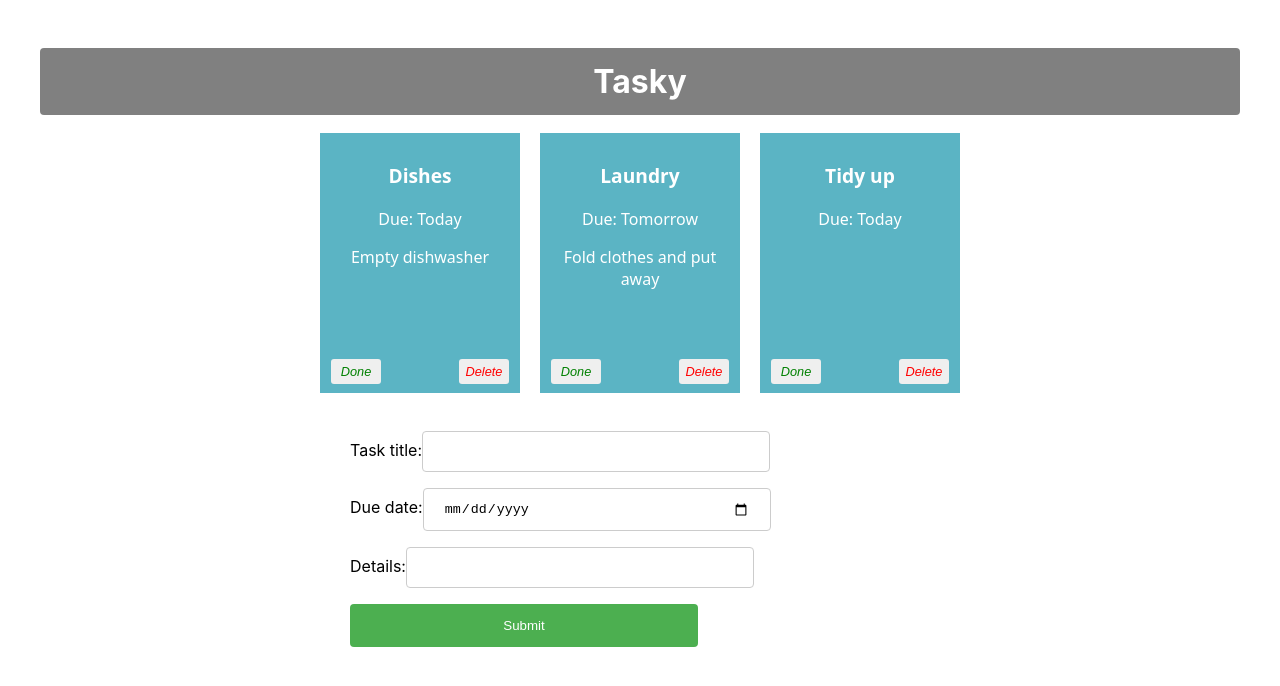
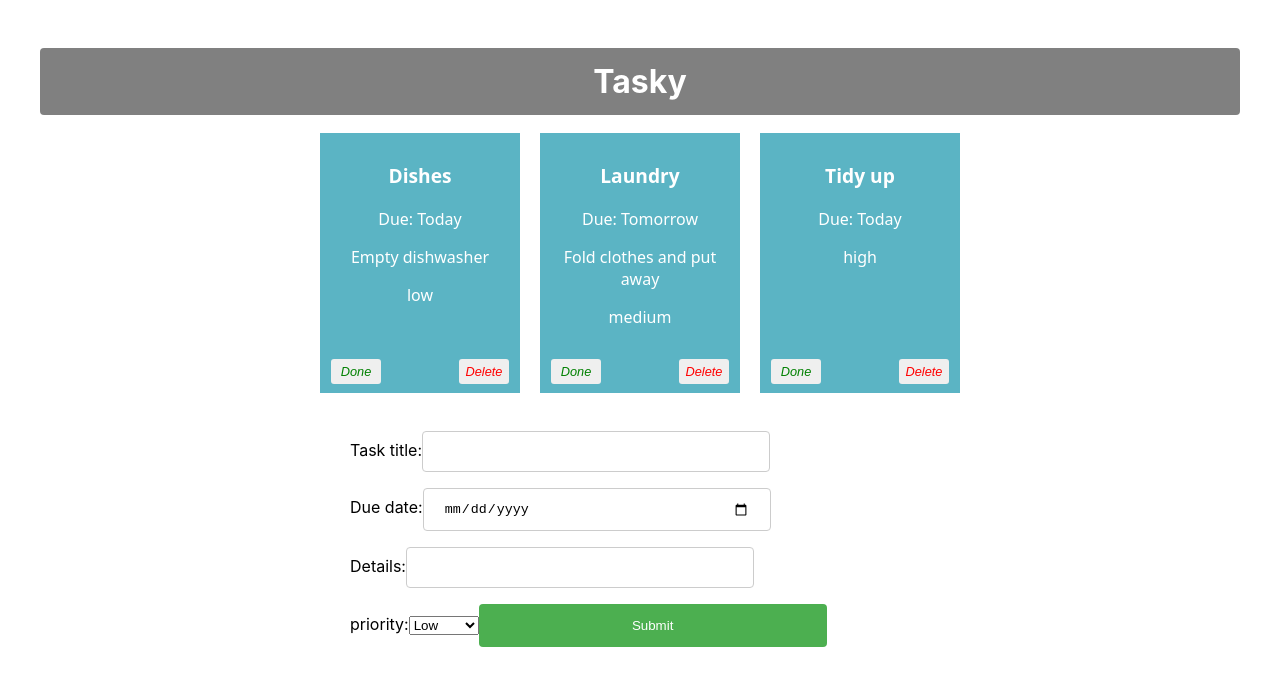
Before and after one commit to Jessica-browne/react-basics-labs, a React (Create React App) app in the folder tasky/: page / in a window 1280 px wide. Shown: the top 686 px of the page. Built offline with nearby package versions, Linux system fonts and the light colour scheme.

Commit message:
coloreed buttons not done

```diff
--- a/tasky/src/App.js
+++ b/tasky/src/App.js
@@ -8,9 +8,10 @@
 
   const [ taskState, setTaskState ] = useState({
     tasks: [
-      { id: 1, title:"Dishes", description: "Empty dishwasher", deadline: "Today", done: false },
-      { id: 2, title: "Laundry", description: "Fold clothes and put away", deadline: "Tomorrow", done: false },
-      { id: 3, title: "Tidy up", deadline: "Today", done: false}
+      { id: 1, title:"Dishes", description: "Empty dishwasher", deadline: "Today", done: false, priority :"low"},
+      { id: 2, title: "Laundry", description: "Fold clothes and put away", deadline: "Tomorrow", done: false, priority: "medium" },
+      { id: 3, title: "Tidy up", deadline: "Today", done: false, priority:"high"}
+
     ]
   });
 
@@ -40,6 +41,9 @@
       case "deadline":
           form.deadline = event.target.value;
           break;
+      case "priority":
+          form.priority =event.target.value;
+          break;
       default:
           form = formState;
     }
@@ -52,7 +56,8 @@
   const [ formState, setFormState ] = useState({
     title: "",
     description: "",
-    deadline: ""
+    deadline: "",
+    priority : ""
   });
 
   const formSubmitHandler = (event) => {
@@ -60,7 +65,6 @@
 
     const tasks = [...taskState.tasks];
     const form = {...formState};
-
     form.id = uuidv4();
 
     tasks.push(form);
@@ -75,6 +79,7 @@
           title={task.title}
           description={task.description}
           deadline={task.deadline}
+          priority = {task.priority}
           key={task.id}
           done={task.done}
           markDone={() => doneHandler(index)}
--- a/tasky/src/components/Form.js
+++ b/tasky/src/components/Form.js
@@ -19,7 +19,15 @@
         Details:
         <input type="text" name="description" onChange={(event) => props.change(event)} />
     </label>
-
+    <br />
+    <label>
+        priority:
+        <select name="priority" onChange={(event) => props.change(event)}>
+            <option value= "low"> Low </option>
+            <option value= "medium"> medium </option>
+            <option value= "high"> high  </option>
+        </select>
+    </label>
         <input type="submit" value="Submit" />
         </form>
     </div>
--- a/tasky/src/components/Task.js
+++ b/tasky/src/components/Task.js
@@ -7,6 +7,7 @@
             <p className="title">{props.title}</p>
             <p>Due: {props.deadline}</p>
             <p>{props.description}</p>
+            <p>{props.priority}</p>
             <button onClick={props.markDone} className='doneButton'>Done</button>
             <button className='deleteButton' onClick={props.deleteTask}>Delete</button>
         </div>
```
